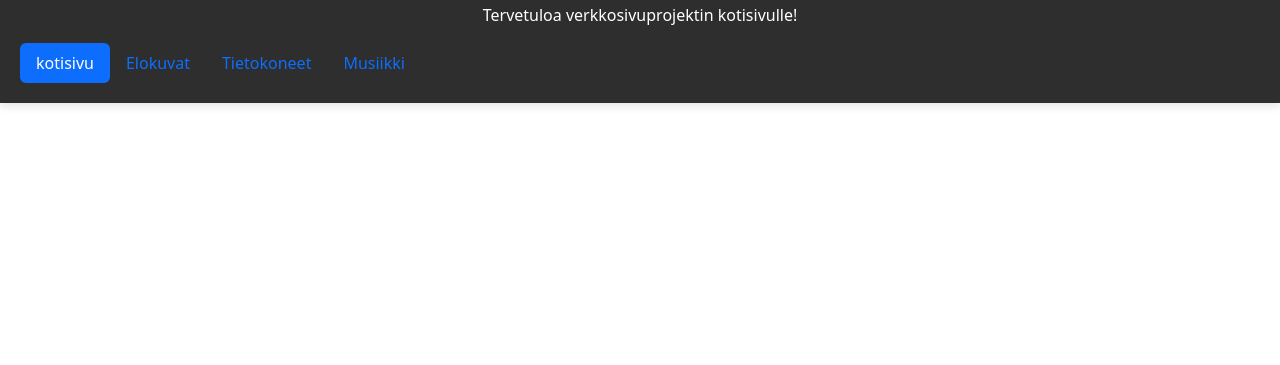
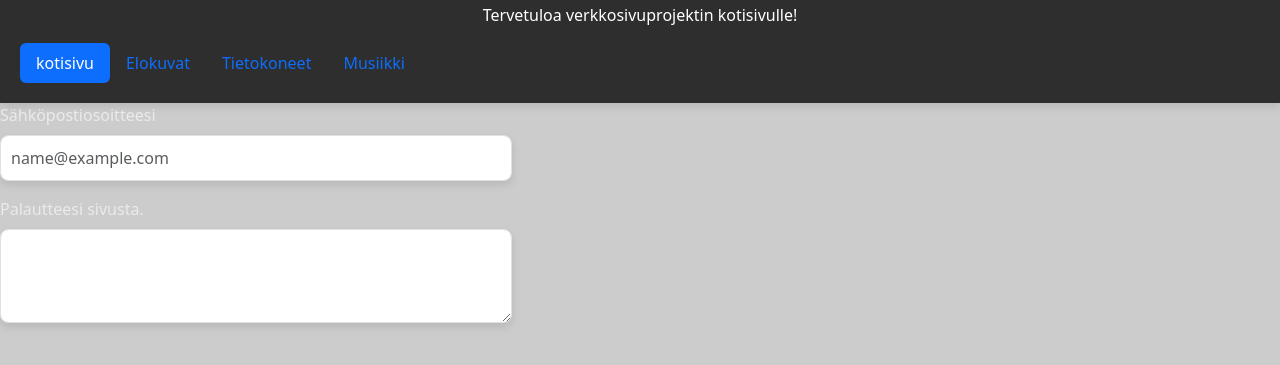
Before and after one commit to gitjuuser/Websivuston_kehittaminen_syksy2025, a plain HTML site: page WS07_PROJEKTITYO/index.html in a window 1280 px wide. Shown: the part 73-438 px from the top of the page. Drawn offline with nearby package versions, Linux system fonts and the light colour scheme.

Commit message:
Lisätty yhteydenottolomake index.html-tiedostoon ja muokattu tyylitiedostoa ulkoasun parantamiseksi

```diff
--- a/WS07_PROJEKTITYO/index.html
+++ b/WS07_PROJEKTITYO/index.html
@@ -41,9 +41,15 @@
     </div>
 
 <!--LISÄÄ TÄHÄN YHTEYDENOTTO FORM-->
-
-
-
+ <div class="content-box-form">
+        <div class="mb-3">
+  <label for="exampleFormControlInput1" class="form-label">Sähköpostiosoitteesi</label>
+  <input type="email" class="form-control" id="exampleFormControlInput1" placeholder="name@example.com">
+</div>
+<div class="mb-3">
+  <label for="exampleFormControlTextarea1" class="form-label">Palautteesi sivusta.</label>
+  <textarea class="form-control" id="exampleFormControlTextarea1" rows="3"></textarea>
+</div>
 
 
 
--- a/WS07_PROJEKTITYO/styles/styles.css
+++ b/WS07_PROJEKTITYO/styles/styles.css
@@ -2,7 +2,7 @@
 
 html,
 body {
-  background-color: #ffffff;
+  background-color: #cccccc;
   color: #eaeaea;
   height: 100%;
 }
@@ -19,7 +19,7 @@ body {
   background-color: #ffffff;
   color: #000000;
   padding: 20px;
-  border-radius: 0px;
+  border-radius: 10px;
   box-shadow: 0 4px 8px rgba(0, 0, 0, 0.1);
 }
 
@@ -31,3 +31,11 @@ body {
   border-radius: 0px;
   box-shadow: 0 4px 8px rgba(0, 0, 0, 0.1);
 }
+.form-control {
+  max-width: 40%;
+  background-color: #ffffff;
+  color: #ffffff;
+  padding: 10px;
+  border-radius: 8px;
+  box-shadow: 0 4px 8px rgba(0, 0, 0, 0.1);
+}
```
